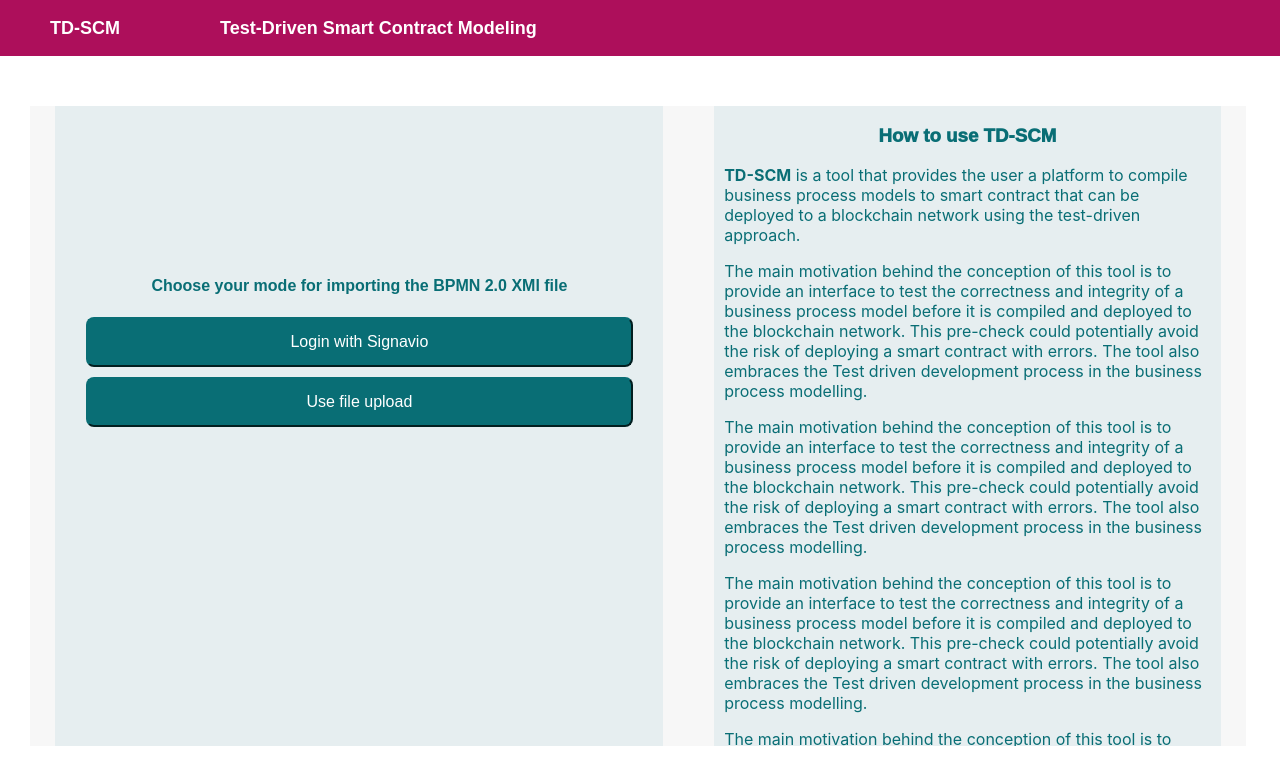
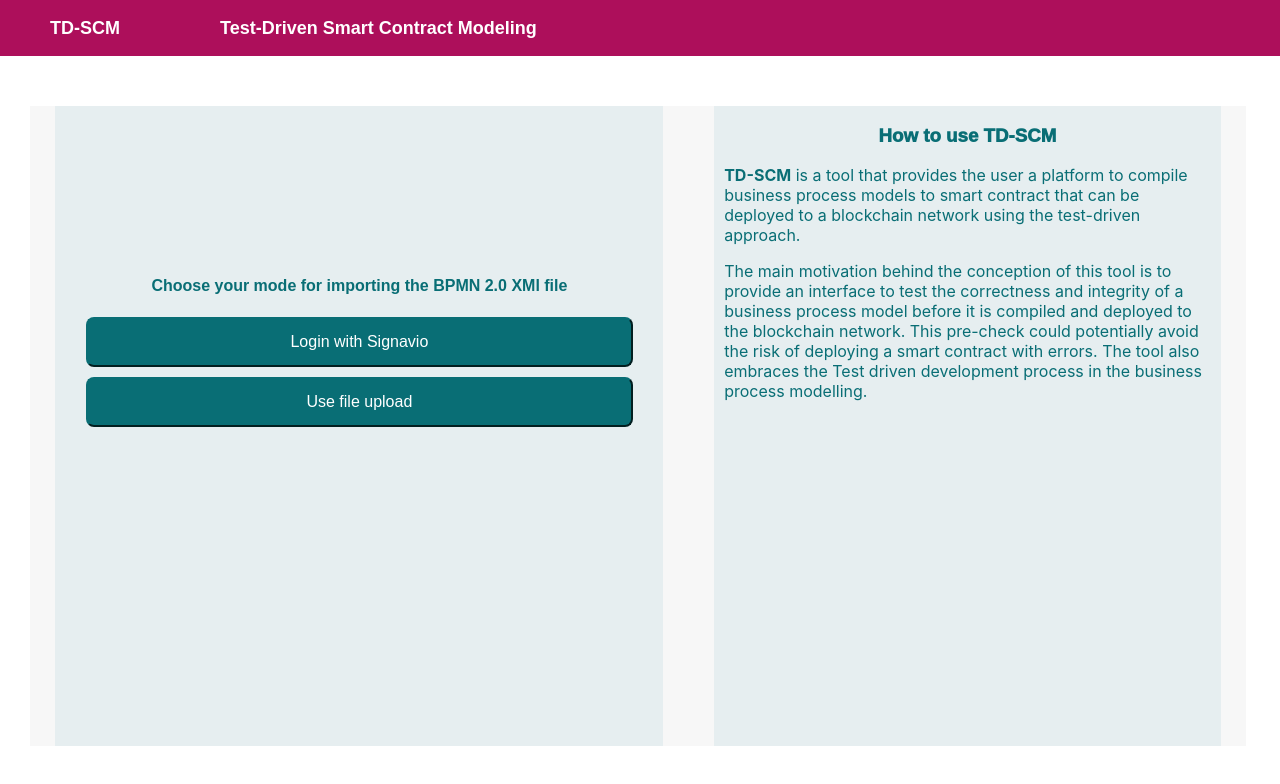
Before and after one commit to signavio/Test-Driven-Process-Modeling, a React (Create React App) app in the folder client/: page / in a window 1280 px wide. Shown: the top 784 px of the page. Built offline with nearby package versions, Linux system fonts and the light colour scheme.

Commit message:
fix: adjust right panel text

```diff
--- a/client/src/components/RightPanel.tsx
+++ b/client/src/components/RightPanel.tsx
@@ -28,9 +28,6 @@ const RightPanel: React.FC = () => {
             <Heading>How to use TD-SCM</Heading>
             <TextStyle><b>TD-SCM</b> is a tool that provides the user a platform to compile business process models to smart contract that can be deployed to a blockchain network using the test-driven approach.</TextStyle>
             <TextStyle>The main motivation behind the conception of this tool is to provide an interface to test the correctness and integrity of a business process model before it is compiled and deployed to the blockchain network. This pre-check could potentially avoid the risk of deploying a smart contract with errors. The tool also embraces the Test driven development process in the business process modelling.</TextStyle>
-            <TextStyle>The main motivation behind the conception of this tool is to provide an interface to test the correctness and integrity of a business process model before it is compiled and deployed to the blockchain network. This pre-check could potentially avoid the risk of deploying a smart contract with errors. The tool also embraces the Test driven development process in the business process modelling.</TextStyle>
-            <TextStyle>The main motivation behind the conception of this tool is to provide an interface to test the correctness and integrity of a business process model before it is compiled and deployed to the blockchain network. This pre-check could potentially avoid the risk of deploying a smart contract with errors. The tool also embraces the Test driven development process in the business process modelling.</TextStyle>
-            <TextStyle>The main motivation behind the conception of this tool is to provide an interface to test the correctness and integrity of a business process model before it is compiled and deployed to the blockchain network. This pre-check could potentially avoid the risk of deploying a smart contract with errors. The tool also embraces the Test driven development process in the business process modelling.</TextStyle>
         </RightPanelDiv>
     )
 }
```
